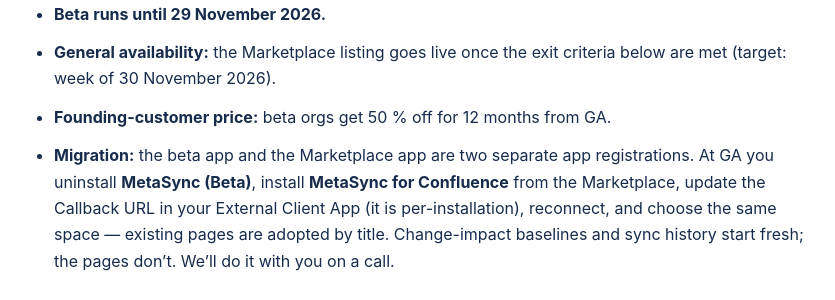
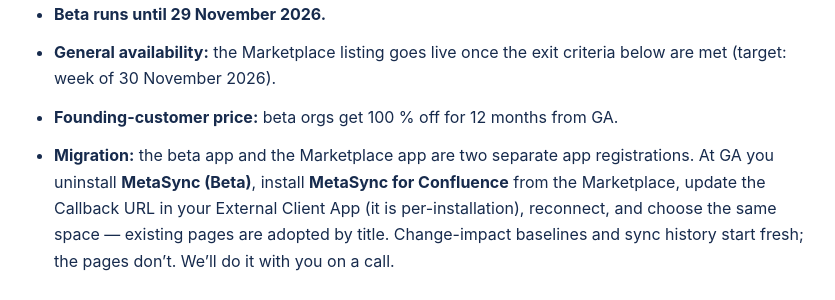
Before and after one commit to metasync-cloud/docs, a Jekyll site: the page built from beta.md, in a window 1280 px wide and 900 px high, scrolled down 2257 px. Shown: the part 153-453 px from the top of the window, without its empty margins (222-1057 px from the left). Built offline with Jekyll 4.4.1, drawn with Linux system fonts in a browser that asks for light colours; our own code applies the rules of GitHub Pages for plain Markdown files.

Commit message:
Beta page: founding-customer price is 100 % off for 12 months

```diff
--- a/beta.md
+++ b/beta.md
@@ -49,7 +49,7 @@ Three promises, and they are enforced in code, not just in prose:
 
 - **Beta runs until 29 November 2026.**
 - **General availability:** the Marketplace listing goes live once the exit criteria below are met (target: week of 30 November 2026).
-- **Founding-customer price:** beta orgs get 50 % off for 12 months from GA.
+- **Founding-customer price:** beta orgs get 100 % off for 12 months from GA.
 - **Migration:** the beta app and the Marketplace app are two separate app registrations. At GA you uninstall **MetaSync (Beta)**, install **MetaSync for Confluence** from the Marketplace, update the Callback URL in your External Client App (it is per-installation), reconnect, and choose the same space — existing pages are adopted by title. Change-impact baselines and sync history start fresh; the pages don't. We'll do it with you on a call.
 
 ## Exit criteria (how we decide it's ready)
```
